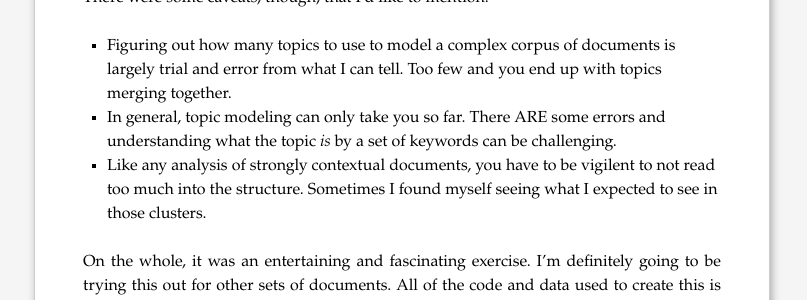
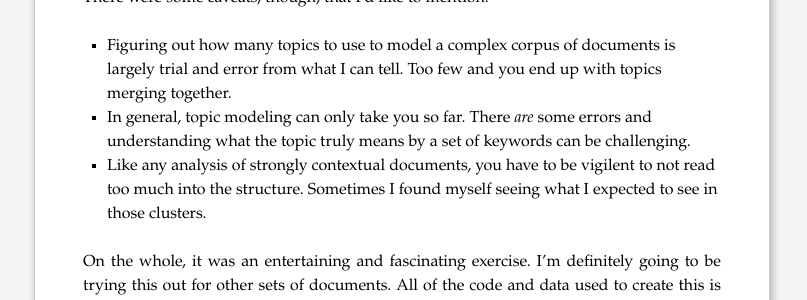
Before and after one commit to cestella/cestella.github.io, a Jekyll site: the page built from _posts/2014-05-07-senate-speech-investigation.markdown, in a window 1280 px wide and 900 px high, scrolled down 3061 px. Shown: the part 150-450 px from the top of the window, without its empty margins (238-1045 px from the left). Built offline with Jekyll 4.4.1, drawn with Linux system fonts in a browser that asks for light colours; nearby versions of some CDN libraries; formulas are drawn with MathJax 3; a script that is not in the unit is left out; comment, search, counter and statistics services are not loaded.

```diff
--- a/_posts/2014-05-07-senate-speech-investigation.markdown
+++ b/_posts/2014-05-07-senate-speech-investigation.markdown
@@ -361,7 +361,7 @@
 There were some caveats, though, that I'd like to mention:
 
 * Figuring out how many topics to use to model a complex corpus of documents is largely trial and error from what I can tell.  Too few and you end up with topics merging together.
-* In general, topic modeling can only take you so far.  There ARE some errors and understanding what the topic *is* by a set of keywords can be challenging.
+* In general, topic modeling can only take you so far.  There *are* some errors and understanding what the topic truly means by a set of keywords can be challenging.
 * Like any analysis of strongly contextual documents, you have to be vigilent to not read too much into the structure.  Sometimes I found myself seeing what I expected to see in those clusters.
 
 On the whole, it was an entertaining and fascinating exercise.  I'm definitely going to be trying this out for other sets of documents.
```
